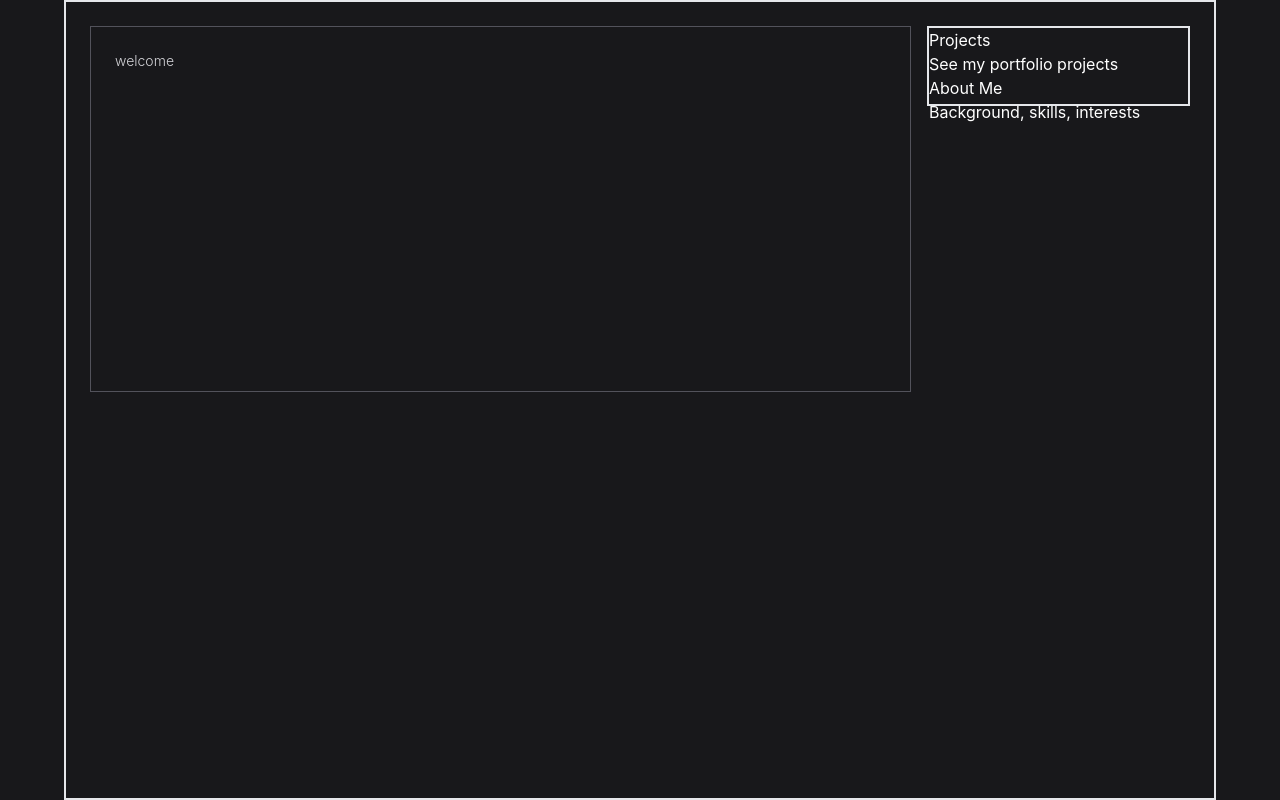
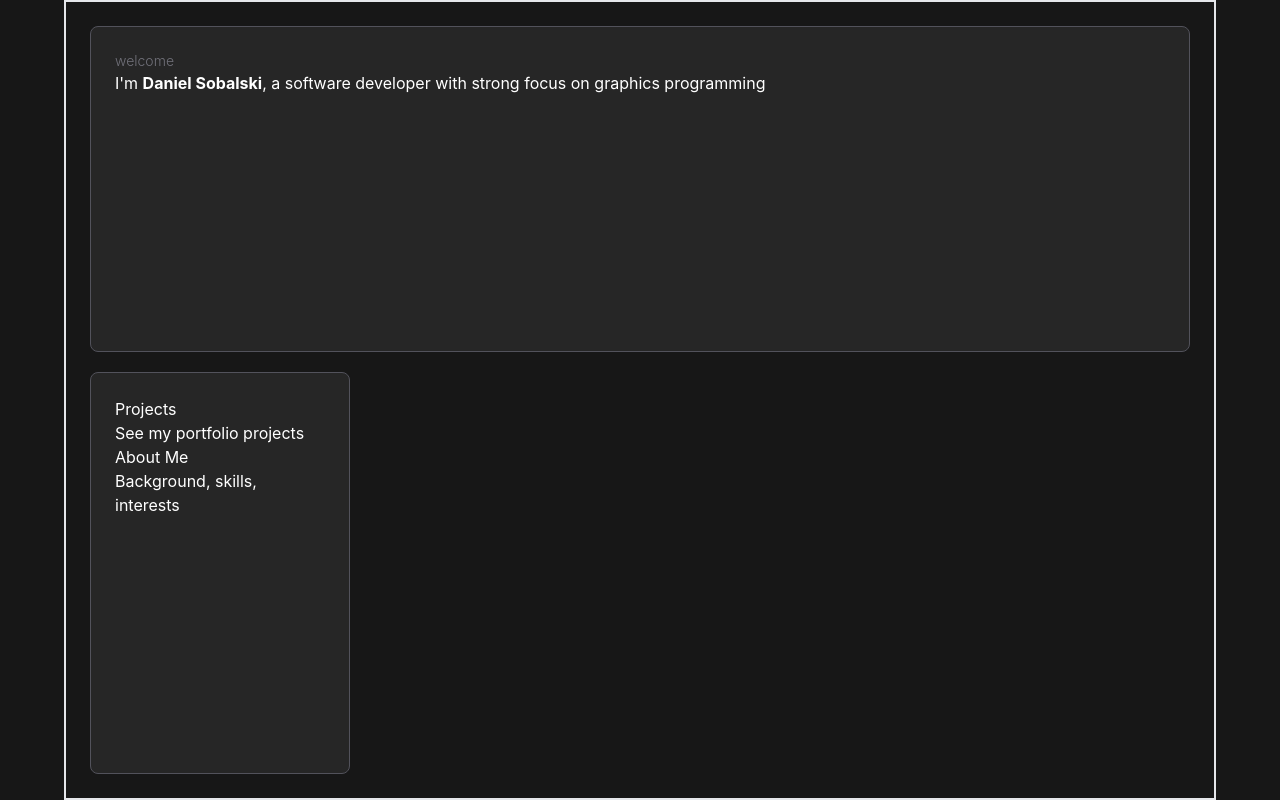
Before and after one commit to dansk-i/Portfolio-Website, a React (Create React App) app in the folder client/: page / in a window 1280 px wide. Built offline with nearby package versions, Linux system fonts and the light colour scheme.

Commit message:
Adjust home page flex, grid, and fonts; Set document tab titles

```diff
--- a/client/public/index.html
+++ b/client/public/index.html
@@ -24,7 +24,7 @@
       work correctly both with client-side routing and a non-root public URL.
       Learn how to configure a non-root public URL by running `npm run build`.
     -->
-    <title>React App</title>
+    <title>Daniel Sobalski</title>
   </head>
   <body>
     <noscript>You need to enable JavaScript to run this app.</noscript>
--- a/client/src/pages/Home.tsx
+++ b/client/src/pages/Home.tsx
@@ -1,34 +1,45 @@
 import { Link } from 'react-router-dom';
+import { useEffect } from 'react';
 import './Home.css'; // optional future styling
+import './grid-background.css';
 
 export default function Home() {
+
+  useEffect(() => {
+      document.title = "Home - Daniel Sobalski";
+    }, []);
+
   return (
-    <div className="bg-zinc-900 min-h-screen flex flex-col items-center justify-center">
-      <main className="text-white m-auto p-2 grid gap-2 max-w-6xl overflow-hidden relative w-full sm:p-4 sm:gap-2 md:grid-cols-2 md:gap-3 md:p-6 lg:h-screen lg:grid-rows-8 lg:grid-cols-4 lg:gap-4 lg:max-h-[800px] border-2">
-        <div className="bg-zinc-900 border border-zinc-600 hover:border-primary-500 align-start flex-none h-full justify-start relative col-span-1 md:col-span-3 md:row-span-4 p-6">
-          <div className="flex w-full h-full">
-            <div className='flex flex-col justify-between md:max-h-[300px] gap-4'>
-              <div className='flex flex-col h-full'>
-                <h1 className="text-sm font-light m-0 text-zinc-300">welcome</h1>
+
+    <div className="bg-neutral-900 min-h-screen flex flex-col items-center justify-center">
+      <main className="text-white m-auto grid grid-cols-4 gap-5 max-w-6xl overflow-hidden relative w-full h-full p-6 h-screen max-h-[800px] border-2">
+
+            <div className="bg-neutral-800 border border-zinc-600 col-span-4 row-span-2 align-start flex-none justify-start p-6 rounded-lg hover:border-red-500 hover:border-2 transition duration-200">
+              <div className="">
+
+                  <div className=''>
+                    <h2 className="text-sm font-light m-0 text-zinc-500">welcome</h2>
+                  </div>
+                  <div className=''>
+                    <h1>I'm <span className="font-bold">Daniel Sobalski</span>, a software developer with strong focus on graphics programming</h1>
+                  </div>
+
               </div>
             </div>
-          </div>
-        </div>
-
 
         {/* Navigation “cards” */}
-        <section className="border-2">
+        <section className="bg-neutral-800 border border-zinc-600 align-start flex-none h-full justify-start relative col-span-1 row-span-2 p-6 rounded-lg hover:border-red-500 hover:border-2 transition duration-200">
           <Link to="/projects" className="nav-card">
             <h2>Projects</h2>
             <p>See my portfolio projects</p>
           </Link>
-
-          {/* Placeholder for future pages */}
           <Link to="/about" className="nav-card">
             <h2>About Me</h2>
             <p>Background, skills, interests</p>
           </Link>
         </section>
+
+
       </main>
     </div>
   );
--- a/client/src/pages/Projects.tsx
+++ b/client/src/pages/Projects.tsx
@@ -15,6 +15,10 @@ export default function Projects() {
   const [projects, setProjects] = useState<Project[]>([]);
   const [loading, setLoading]   = useState(true);
   const [error, setError]       = useState<string | null>(null);
+
+  useEffect(() => {
+    document.title = "Projects - Daniel Sobalski";
+  }, []);
 
   useEffect(() => {
     fetch('/api/project')
--- /dev/null
+++ b/client/src/pages/grid-background.css
@@ -0,0 +1,15 @@
+.fading-grid::before {
+  content: "";
+  position: fixed;
+  inset: 0;
+  z-index: -1;
+  pointer-events: none;
+
+  background-image:
+    linear-gradient(90deg, rgba(255, 255, 255, 0.08) 1px, transparent 1px),
+    linear-gradient(rgba(255, 255, 255, 0.08) 1px, transparent 1px);
+  background-size: 80px 80px;
+
+  -webkit-mask-image: linear-gradient(to right, transparent 40%, white);
+  mask-image: linear-gradient(to right, transparent 40%, white);
+}
```
